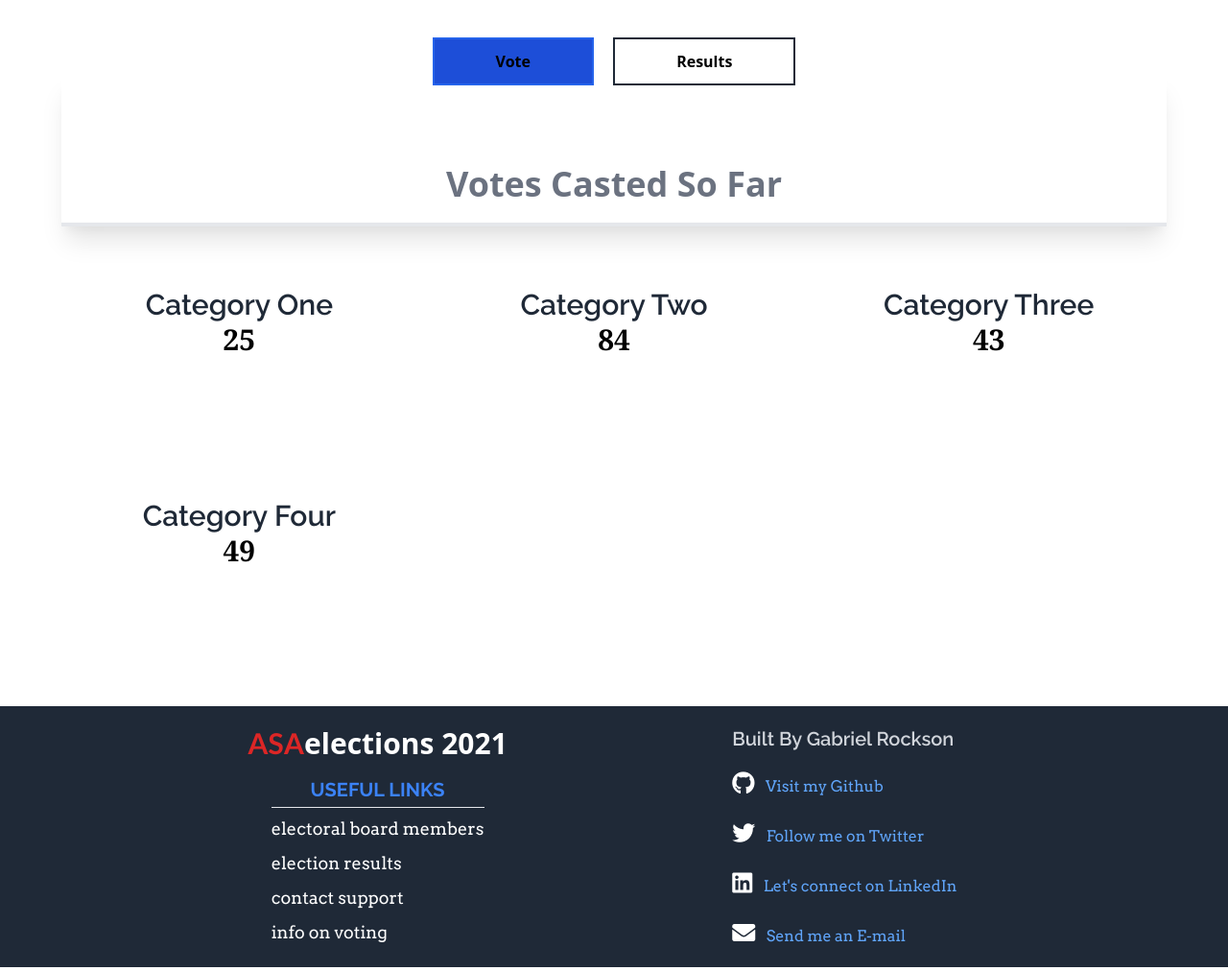
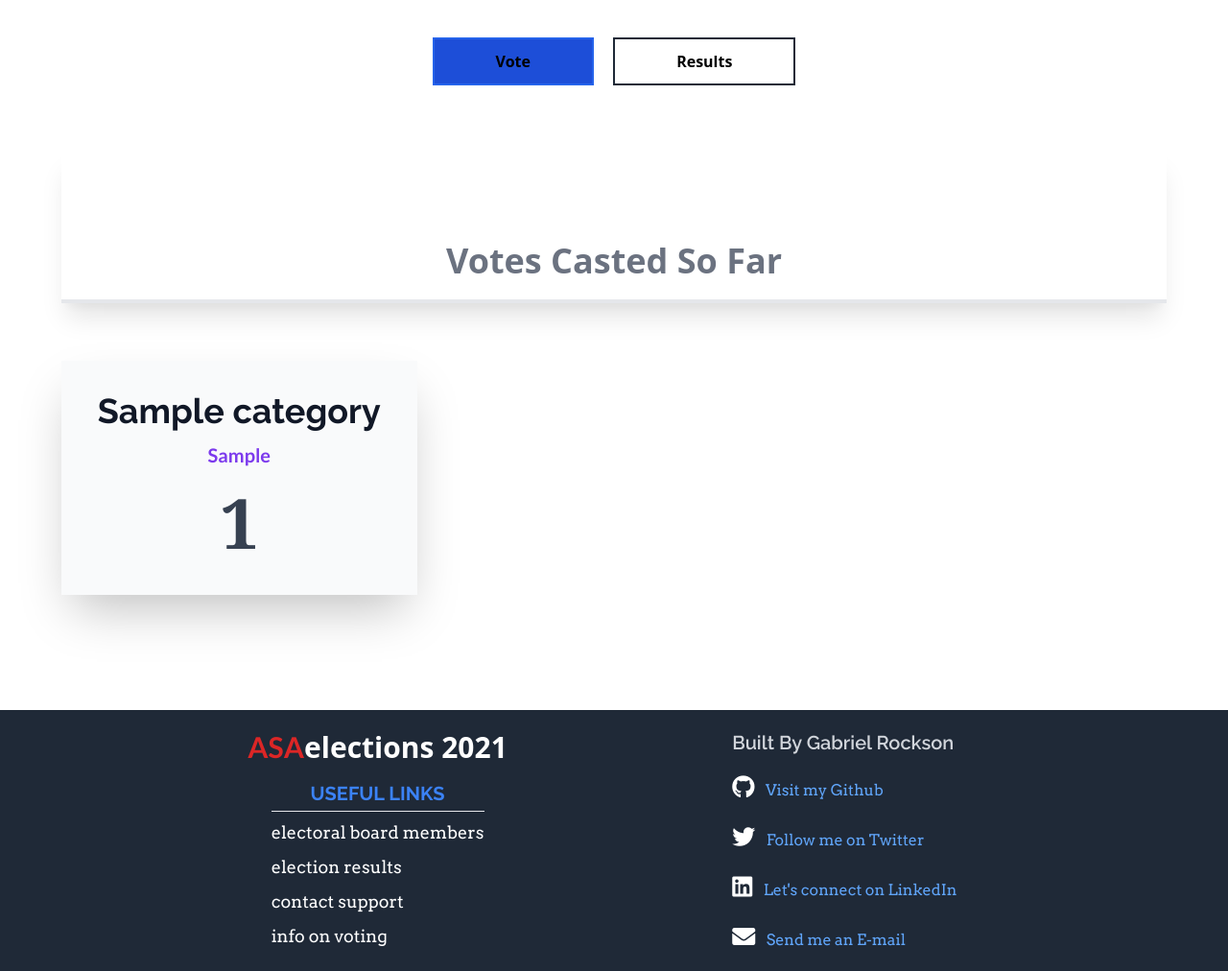
Before and after one commit to rocksongabriel/asa-elections, a Django app: template templates/pages/new-homepage.html in a window 1280 px wide. Shown: the part 429-1441 px from the top of the page at 96% size. Run offline with Django 3.2, Linux system fonts and the light colour scheme; the template is opened without the code that fills it: most values are stand-ins (such as "Sample title", 1, 10 or a date in 2020); style sheets or scripts are compiled from the project's sources; some libraries are stand-ins or nearby versions.

Commit message:
Add the styling to the homepage

```diff
--- a/templates/pages/new-homepage.html
+++ b/templates/pages/new-homepage.html
@@ -13,38 +13,33 @@
         <div class="flex justify-around">
 
             <!-- The header text and call to action -->
-            <div class="">
+            <div class="" data-aos="zoom-in" data-aos-duration="1200">
                 <h1 class="text-5xl md:text-8xl font-extrabold font-serif text-center text-gray-800">Accounting Students Association</h1>
                 <h3 class="font-bold text-center text-4xl md:text-5xl py-10 text-gray-700 font-raleway">Online Voting Platform</h3>
                 <div class="mt-5 text-center space-x-2 md:space-x-3 lg:space-x-4">
-                    <a href="#" class="px-8 md:px-12 lg:px-16 py-3 bg-blue-700 border-2 border-blue-600 font-bold hover:bg-blue-700">Vote</a>
-                    <a href="#" class="px-8 md:px-12 lg:px-16 py-3 border-2 border-gray-800 hover:bg-red-600 font-bold transition delay-75 duration-100">Results</a>
+                    <a href="{% url 'vote_app:vote-categories' %}" class="px-8 md:px-12 lg:px-16 py-3 bg-blue-700 border-2 border-blue-600 font-bold hover:bg-blue-700">Vote</a>
+                    <a href="{% url 'vote_app:results' %}" class="px-8 md:px-12 lg:px-16 py-3 border-2 border-gray-800 hover:bg-red-600 font-bold transition delay-75 duration-100">Results</a>
                 </div>
             </div>
 
         </div>
 
         <!-- Votes Cast So Far -->
-        <div>
-            <h1 class="pt-24 pb-5 text-center font-bold text-gray-500 text-3xl md:text-4xl border-b-4 border-gray-200 shadow-xl">Votes Casted So Far</h1>
+        <div class="mt-10 md:mt-16 lg:mt-20">
+            <h1
+                class="pt-24 pb-5 text-center font-bold text-gray-500 text-3xl md:text-4xl border-b-4 border-gray-200 shadow-xl md:mb-5"
+                data-aos="fade-in-down" data-aos-duration="1000"
+            >Votes Casted So Far</h1>
 
             <div class="grid grid-cols-1 md:grid-cols-2 lg:grid-cols-3 gap-5 font-raleway">
-                <div class="text-center my-5 md:my-10 lg:my-16">
-                    <h2 class="text-gray-800 font-semibold text-3xl">Category One</h2>
-                    <p class="font-serif text-3xl font-bold">25</p>
-                </div>
-                <div class="text-center my-5 md:my-10 lg:my-16">
-                    <h2 class="text-gray-800 font-semibold text-3xl">Category Two</h2>
-                    <p class="font-serif text-3xl font-bold">84</p>
-                </div>
-                <div class="text-center my-5 md:my-10 lg:my-16">
-                    <h2 class="text-gray-800 font-semibold text-3xl">Category Three</h2>
-                    <p class="font-serif text-3xl font-bold">43</p>
-                </div>
-                <div class="text-center my-5 md:my-10 lg:my-16">
-                    <h2 class="text-gray-800 font-semibold text-3xl">Category Four</h2>
-                    <p class="font-serif text-3xl font-bold">49</p>
-                </div>
+
+                {% for category in categories %}
+                    <div class="text-center my-5 md:my-10 bg-gray-50 shadow-2xl p-8" data-aos="fade-in-down" data-aos-duration="1000">
+                        <h2 class="text-gray-900 font-bold text-4xl">{{ category.name }}</h2>
+                        <h3 class="text-purple-600 font-bold font-lato text-xl py-3">{{ category.get_campus_display }}</h3>
+                        <p class="font-serif text-7xl py-2 text-gray-700 font-semibold">{{ category.voters.count }}</p>
+                    </div>
+                {% endfor %}
             </div>
         </div>
 
```
Also changed, not shown: vote_app/views.py (+12 -4 lines).
